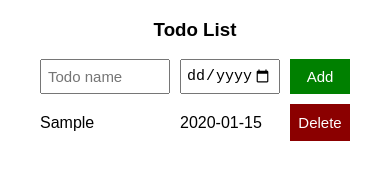
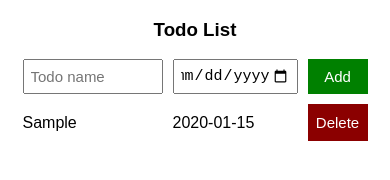
Before and after one commit to nino-2/TODO-List, a plain HTML site: page index.html in a window 390 px wide. Both pictures are taken after typing "Sample", "2020-01-15" into the empty fields and a click on the button "Add". Drawn offline with nearby package versions, Linux system fonts and the light colour scheme.

Commit message:
another one

```diff
--- a/index.html
+++ b/index.html
@@ -27,13 +27,7 @@
         id="todoName"
       />
       <input type="date" id="todoDate" class="selectdate" />
-      <button
-        class="close-button"
-        onclick="addTodo();
-    "
-      >
-        Add
-      </button>
+      <button class="close-button add-todo">Add</button>
     </div>
 
     <div id="show-result" class="todo-grid"></div>
--- a/script.js
+++ b/script.js
@@ -1,5 +1,7 @@
 const todoList = [];
-
+document.querySelector(".add-todo").addEventListener("click", () => {
+  addTodo();
+});
 function addTodo() {
   const inputElement = document.getElementById("todoName");
   const name = inputElement.value;
@@ -37,14 +39,12 @@ function editTodo(index) {
 function displayTodo() {
   document.getElementById("show-result").innerHTML = "";
 
-  for (i = 0; i < todoList.length; i++) {
-    const todoObject = todoList[i];
+  todoList.forEach((todoObject, index) => {
     const { name, dueDate } = todoObject;
     document.getElementById(
       "show-result"
     ).innerHTML += ` <div class="specs">${name}</div> <div class="specs">${dueDate}</div>
-        <button onclick="deleteTodo(${i})" class="removetodo">Delete</button>
-
+        <button onclick="deleteTodo(${index})" class="removetodo">Delete</button>
         `;
-  }
+  });
 }
--- a/style.css
+++ b/style.css
@@ -7,6 +7,7 @@ body {
   column-gap: 20px;
   row-gap: 20px;
   justify-content: center;
+  align-items: center;
 }
 .input-grid {
   display: grid;
@@ -15,6 +16,10 @@ body {
   row-gap: 20px;
   margin-bottom: 10px;
   justify-content: center;
+  align-items: center;
+}
+.input-grid {
+  align-items: stretch;
 }
 .name-input {
   font-size: 15px;
@@ -48,9 +53,9 @@ body {
   border: none;
   text-align: center;
 }
-.specs {
+/* .specs {
   margin-top: 10px;
-}
+} */
 .textheader {
   text-align: center;
 }
@@ -58,16 +63,16 @@ body {
 @media (max-width: 600px) {
   .input-grid {
     display: grid;
-    grid-template-columns: 130px 100px 60px;
+    grid-template-columns: 140px 125px 60px;
     column-gap: 10px;
-    row-gap: 10px;
+    row-gap: 5px;
     margin-bottom: 10px;
   }
   .todo-grid {
     display: grid;
-    grid-template-columns: 130px 100px 60px;
+    grid-template-columns: 140px 125px 60px;
     column-gap: 10px;
-    row-gap: 10px;
+    row-gap: 5px;
   }
 }
 @media (min-width: 601px) and (max-width: 1028px) {
```
